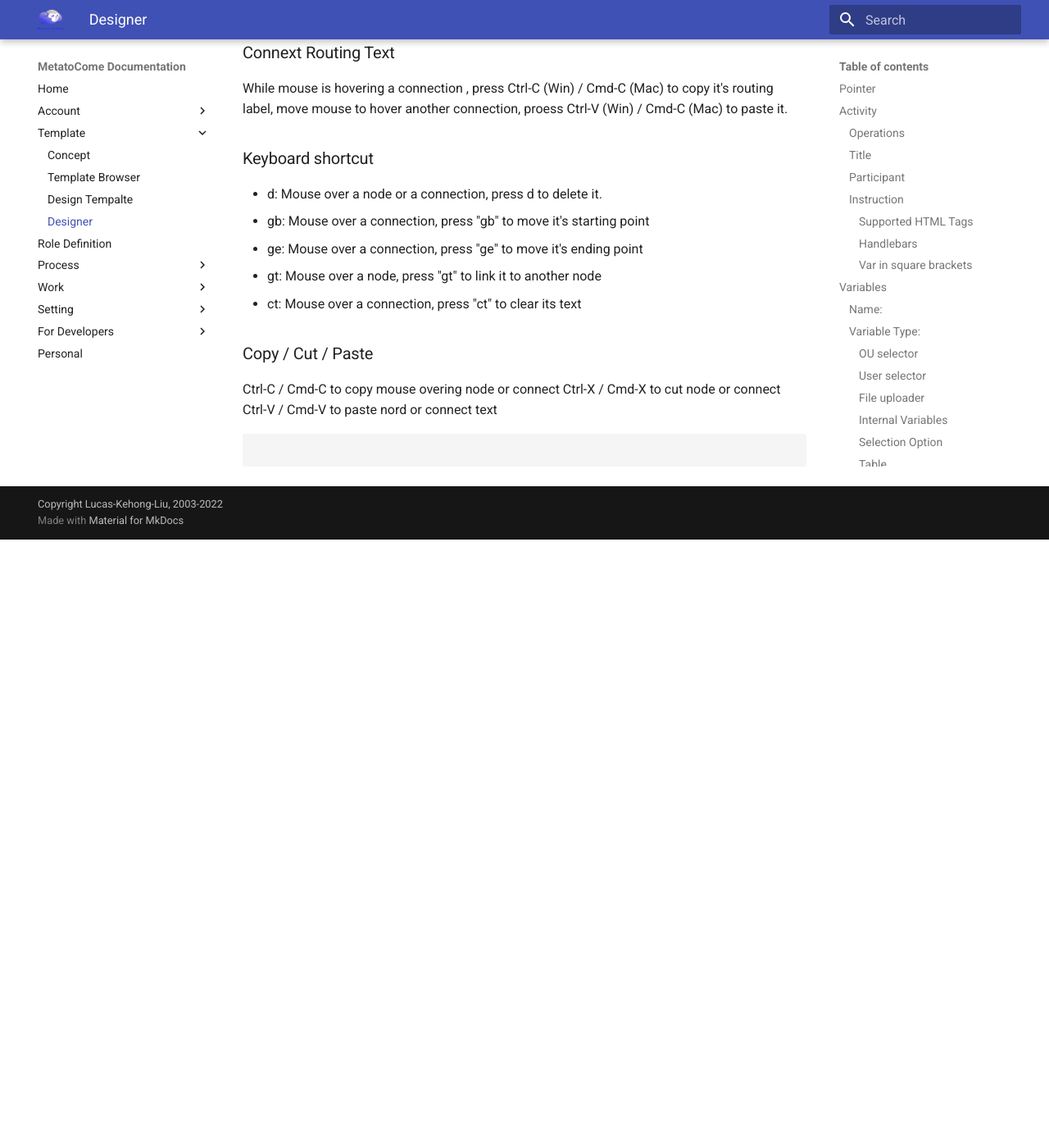
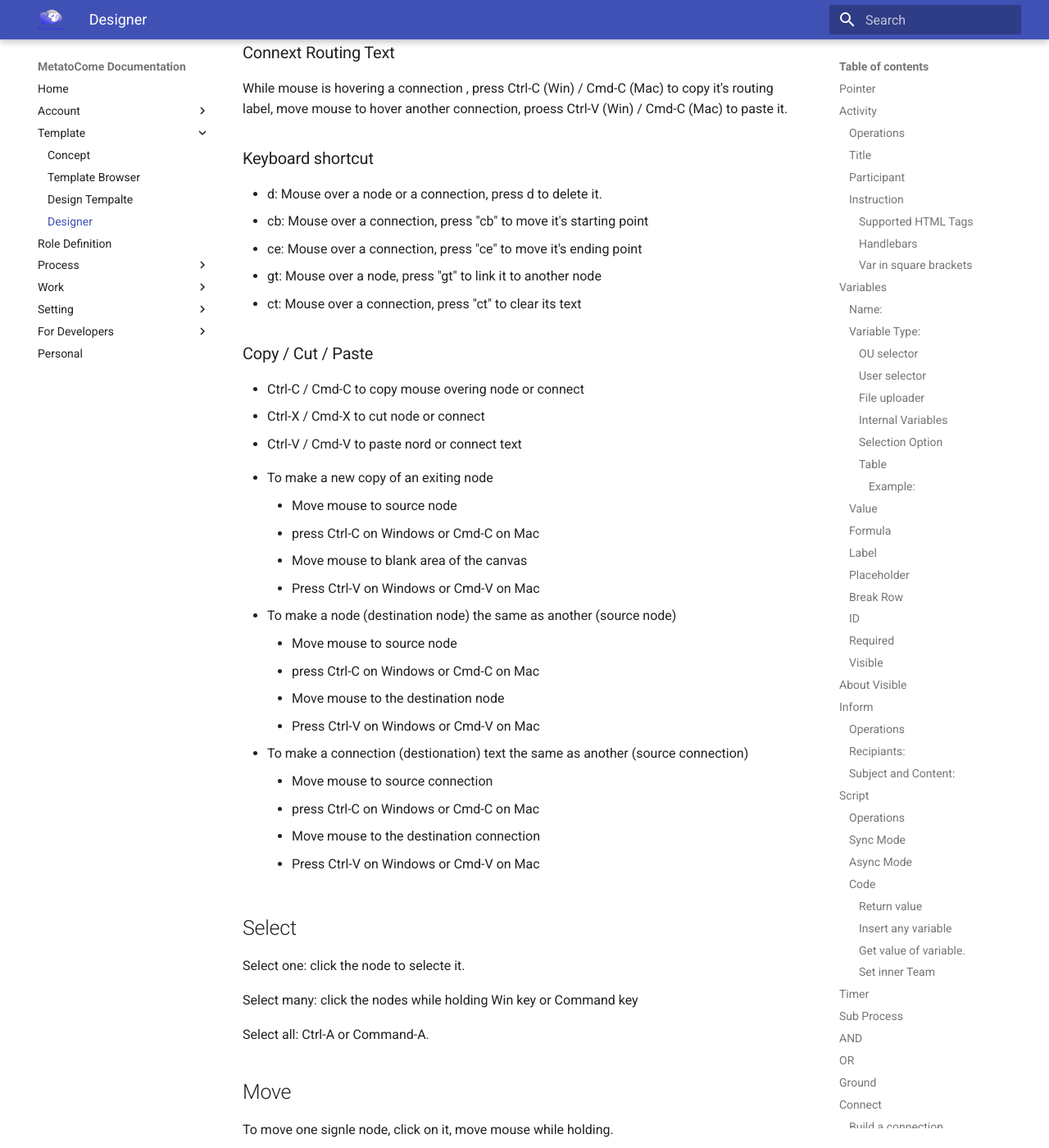
Before and after one commit to cnshsliu/mtcdoc, an MkDocs documentation site: the page built from docs/template/designer.md, in a window 1280 px wide and 1400 px high, scrolled down 12740 px. Shown: the whole window at 82% size. Built offline with MkDocs 1.6.1 and Material for MkDocs 9.7.7, drawn with Linux system fonts in a browser that asks for light colours; before the commit the page ends 13398 px from its top, so only the background shows below that; some of the changed text lies outside the part shown.

Commit message:
multiple-select

````diff
--- a/docs/template/designer.md
+++ b/docs/template/designer.md
@@ -404,8 +404,8 @@ A connection can have option, option define the route. for example, there is one
 
 or:
 
-- Mouse over a connection, press "gb" to move it's starting point;
-- Mouse over a connection, press "ge" to move it's ending point;
+- Mouse over a connection, press "cb" to move it's starting point;
+- Mouse over a connection, press "ce" to move it's ending point;
 
 ### Cancel connecting
 
@@ -438,17 +438,45 @@ While mouse is hovering a connection , press Ctrl-C (Win) / Cmd-C (Mac) to copy
 ### Keyboard shortcut
 
 - d: Mouse over a node or a connection, press d to delete it.
-- gb: Mouse over a connection, press "gb" to move it's starting point
-- ge: Mouse over a connection, press "ge" to move it's ending point
+- cb: Mouse over a connection, press "cb" to move it's starting point
+- ce: Mouse over a connection, press "ce" to move it's ending point
 - gt: Mouse over a node, press "gt" to link it to another node
 - ct: Mouse over a connection, press "ct" to clear its text
 
 ### Copy / Cut / Paste
 
-Ctrl-C / Cmd-C to copy mouse overing node or connect
-Ctrl-X / Cmd-X to cut node or connect
-Ctrl-V / Cmd-V to paste nord or connect text
+- Ctrl-C / Cmd-C to copy mouse overing node or connect
+- Ctrl-X / Cmd-X to cut node or connect
+- Ctrl-V / Cmd-V to paste nord or connect text
 
-```
+- To make a new copy of an exiting node
+  - Move mouse to source node
+  - press Ctrl-C on Windows or Cmd-C on Mac
+  - Move mouse to blank area of the canvas
+  - Press Ctrl-V on Windows or Cmd-V on Mac
+- To make a node (destination node) the same as another (source node)
+  - Move mouse to source node
+  - press Ctrl-C on Windows or Cmd-C on Mac
+  - Move mouse to the destination node
+  - Press Ctrl-V on Windows or Cmd-V on Mac
+- To make a connection (destionation) text the same as another (source connection)
+  - Move mouse to source connection
+  - press Ctrl-C on Windows or Cmd-C on Mac
+  - Move mouse to the destination connection
+  - Press Ctrl-V on Windows or Cmd-V on Mac
 
-```
+## Select
+
+Select one: click the node to selecte it.
+
+Select many: click the nodes while holding Win key or Command key
+
+Select all: Ctrl-A or Command-A.
+
+## Move
+
+To move one signle node, click on it, move mouse while holding.
+
+To move many nodes, click on them while holding Win key on Windows or Command key on Mac, while those nodes are in "selected" status, drop any of them to antoher location, other selected will move simultaneously.
+
+To move all nodes, press Ctrl-A or Command-A to select all nodes, then click on one selected node to move them all together.
````
